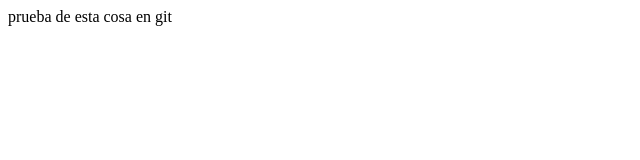
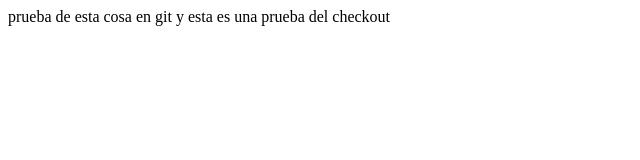
Before and after one commit to memacas/proyectoDemoCursoPrework, a plain HTML site: page index.html in a window 1280 px wide. Shown: the whole page, without its empty margins (0-640 px from the left). Drawn offline with Linux system fonts and the light colour scheme.

Commit message:
Reemplado de una version por otra

```diff
--- a/index.html
+++ b/index.html
@@ -8,5 +8,7 @@
 </head>
 <body>
     prueba de esta cosa en git
+
+    y esta es una prueba del checkout
 </body>
 </html>
```
